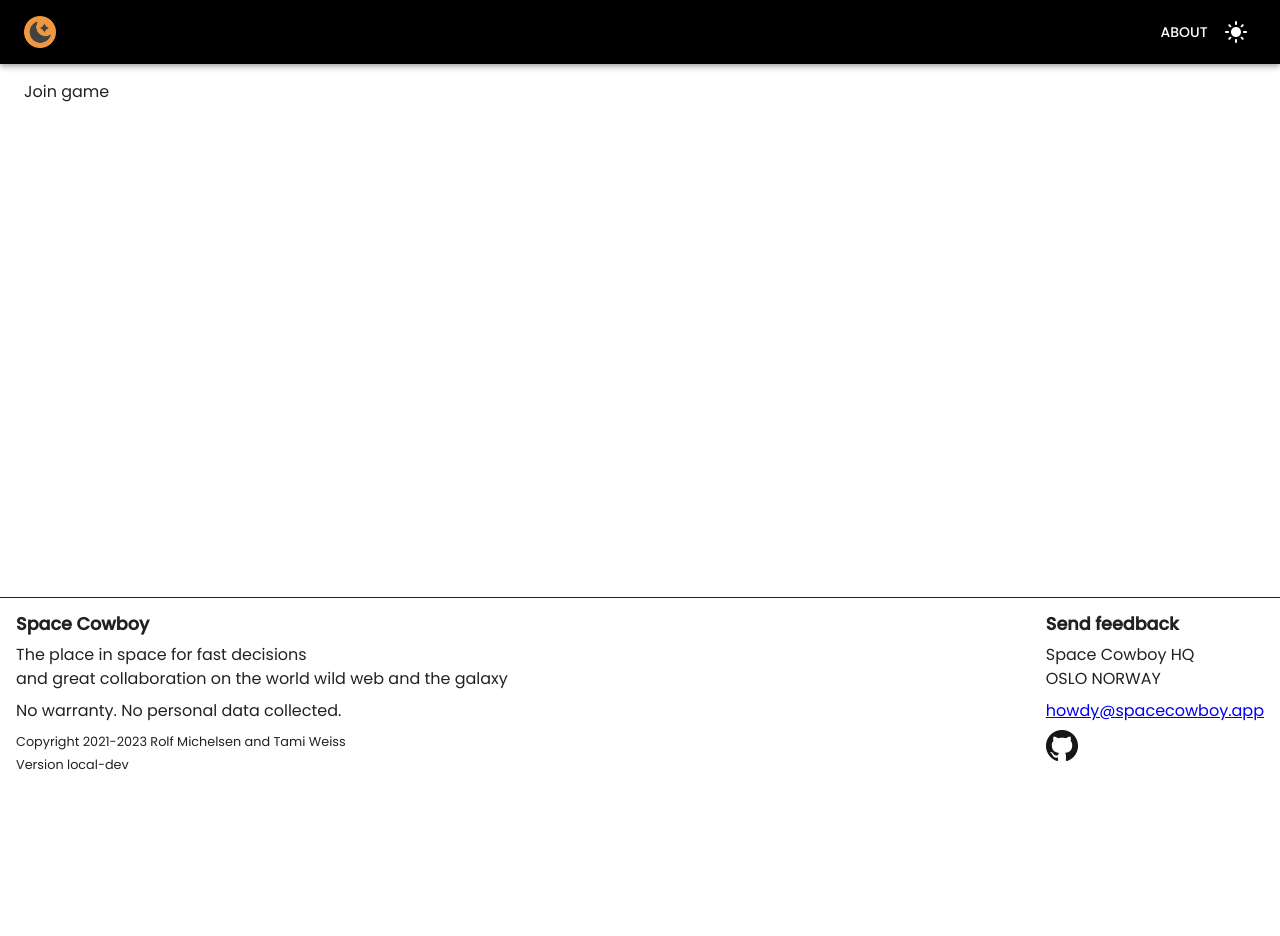
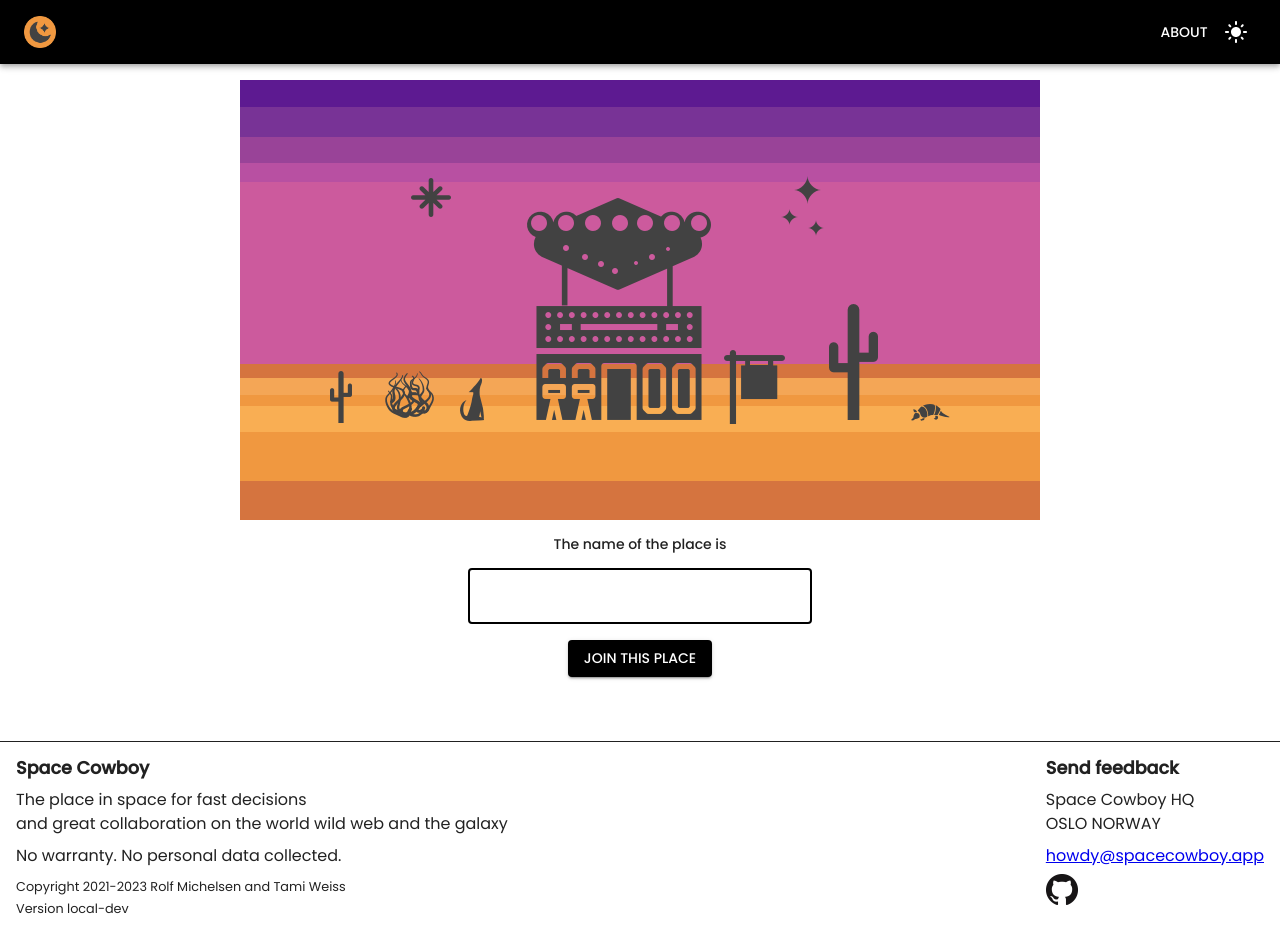
Before and after one commit to spacecowboy-app/Spacecowboy, a Next.js app: page /join in a window 1280 px wide. Before the commit the page ends 800 px from the top, so only its background shows below. Built offline with nearby package versions, Linux system fonts and the light colour scheme.

Commit message:
Content and layout of the join session screen

```diff
--- a/pages/join.tsx
+++ b/pages/join.tsx
@@ -14,8 +14,58 @@
     limitations under the License.
 */
 
+import Box from "@mui/material/Box";
+import Button from "@mui/material/Button";
+import log from "loglevel";
+import React, { SyntheticEvent, useEffect, useState } from "react";
+import Stack from "@mui/material/Stack";
+import TextField from "@mui/material/TextField";
+import Typography from "@mui/material/Typography";
+import { useRouter } from "next/router";
+
+import HeroImage from "@/components/HeroImage";
+import Session from "@/model/Session";
+
+import heroImage from "@/images/hero/join.png";
+
 
 export default function JoinGame(): JSX.Element
 {
-    return (<>Join game</>);
+    const [ sessionId, setSessionId ] = useState<string|undefined>();
+    const [ sessionError, setSessionError ] = useState<string|undefined>();
+    const router = useRouter();
+
+    return (
+        <Box component="form" onSubmit={(e:React.SyntheticEvent) => joinSession(e)}>
+            <Stack spacing={2} alignItems="center">
+                <HeroImage src={heroImage} alt="" />
+                <Typography variant="h3">The name of the place is</Typography>
+                <TextField id="session-id" error={sessionError !== undefined} label={sessionError} autoFocus={true} onChange={(e: React.ChangeEvent<HTMLInputElement>) => updateSessionId(e)} />
+                <Button variant="contained" type="submit" disabled={false} >join this place</Button>
+            </Stack>
+        </Box>
+    );
+
+    /** Callback for changing the session id text field.  */
+    function updateSessionId(e: React.ChangeEvent<HTMLInputElement>): void
+    {
+        const id = e.target.value.trim();
+        setSessionId(id);
+        const validationError = Session.IsValidId(id)
+        if (validationError) {
+            setSessionError(validationError);
+        }
+    }
+
+    /**
+     * Callback for joining a session.
+     * Redirects to the session screen.
+     */
+    function joinSession(e: React.SyntheticEvent): void
+    {
+        e.preventDefault();
+        log.info(`Joining session ${sessionId}`);
+        router.push({ pathname:"/[session]", query: { session: sessionId } });
+    }
+
 }
```
